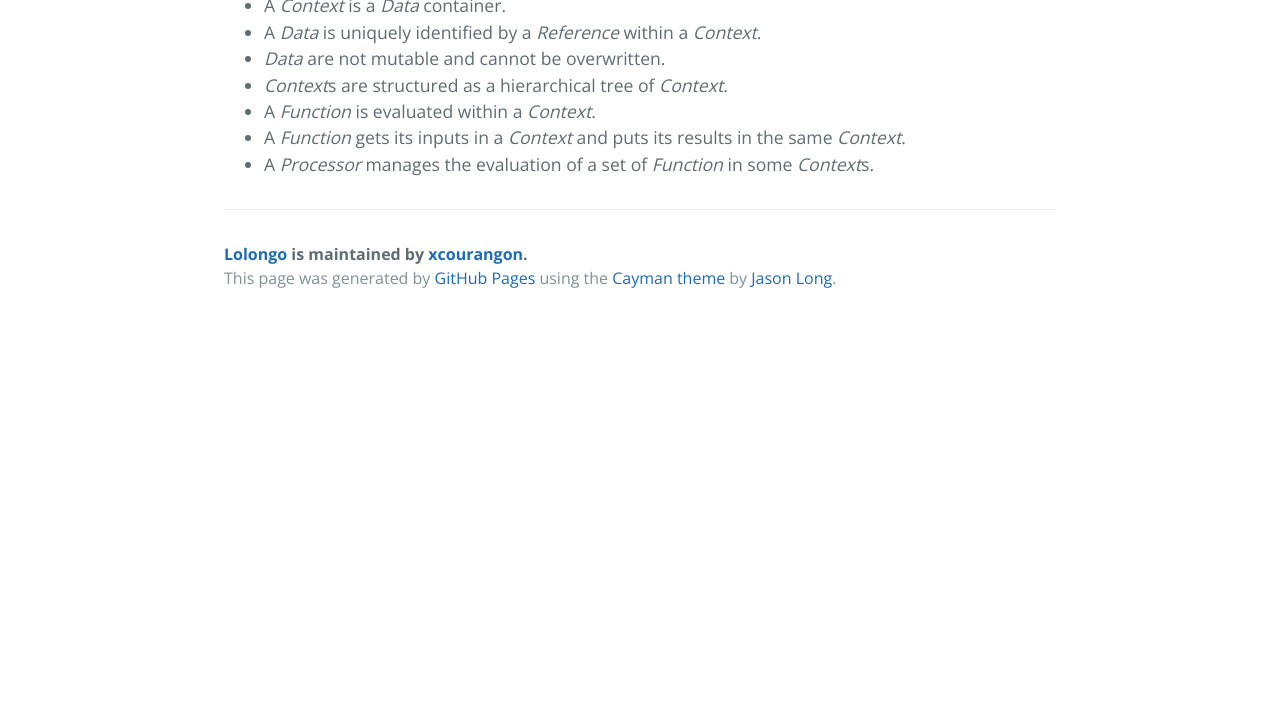
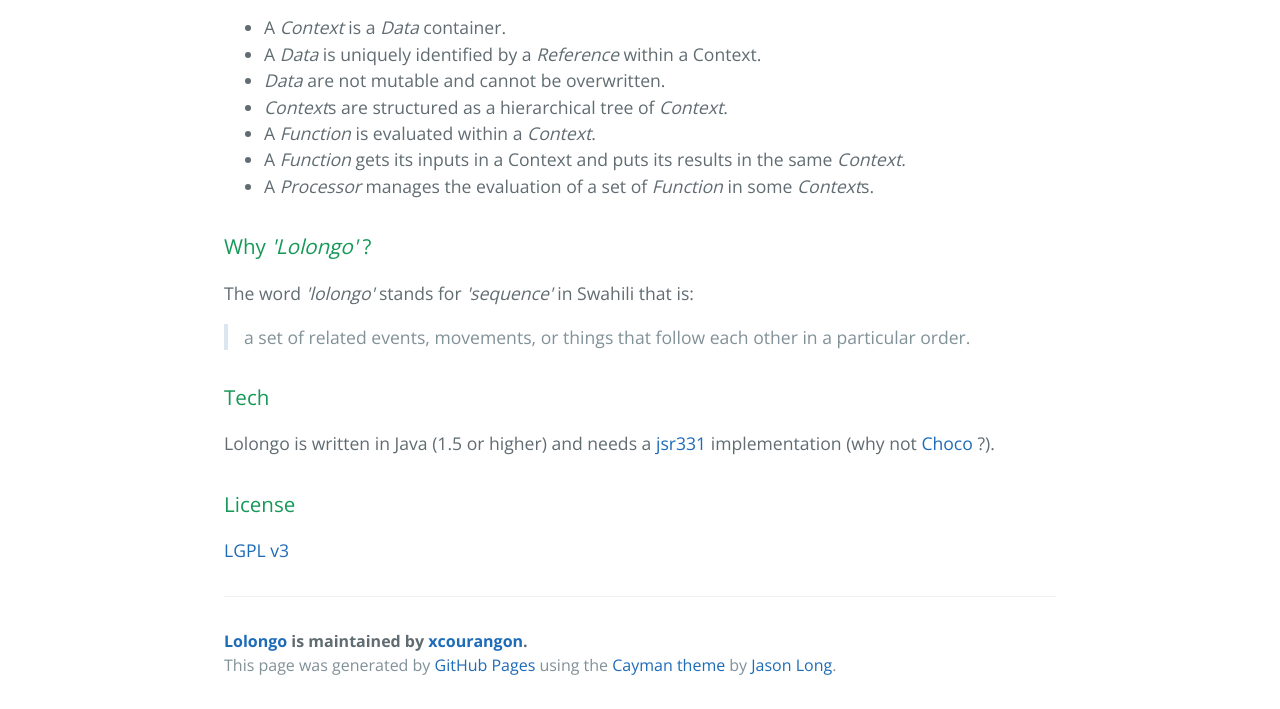
Before and after one commit to xcourangon/lolongo, a plain HTML site: page index.html in a window 1280 px wide. Shown: the part 468-1177 px from the top of the page. Before the commit the page ends 800 px from the top, so only its background shows below. Drawn offline with nearby package versions, Linux system fonts and the light colour scheme.

Commit message:
Create gh-pages branch via GitHub

```diff
--- a/index.html
+++ b/index.html
@@ -19,22 +19,41 @@
     </section>
 
     <section class="main-content">
-      <h3>
-<a id="what-is-lolongo-" class="anchor" href="#what-is-lolongo-" aria-hidden="true"><span class="octicon octicon-link"></span></a>What is Lolongo ?</h3>
+      <h1>
+<a id="lolongo" class="anchor" href="#lolongo" aria-hidden="true"><span class="octicon octicon-link"></span></a>Lolongo</h1>
 
-<p>Lolongo is a simple data structure with a simple computation model:</p>
+<p>Lolongo is a small framework that provides a simple but efficient computational model:</p>
 
 <ul>
-<li>A <i>Context</i> is a <i>Data</i> container.</li>
-<li>A <i>Data</i> is uniquely identified by a <i>Reference</i> within a <i>Context</i>.</li>
+<li>A <em>Context</em> is a <em>Data</em> container.</li>
+<li>A <em>Data</em> is uniquely identified by a <em>Reference</em> within a Context.</li>
 <li>
-<i>Data</i> are not mutable and cannot be overwritten.</li>
+<em>Data</em> are not mutable and cannot be overwritten.</li>
 <li>
-<i>Context</i>s are structured as a hierarchical tree of <i>Context</i>.</li>
-<li>A <i>Function</i> is evaluated within a <i>Context</i>.</li>
-<li>A <i>Function</i> gets its inputs in a <i>Context</i> and puts its results in the same <i>Context</i>.</li>
-<li>A <i>Processor</i> manages the evaluation of a set of <i>Function</i> in some <i>Context</i>s.</li>
+<em>Context</em>s are structured as a hierarchical tree of <em>Context</em>.</li>
+<li>A <em>Function</em> is evaluated within a <em>Context</em>.</li>
+<li>A <em>Function</em> gets its inputs in a Context and puts its results in the same <em>Context</em>.</li>
+<li>A <em>Processor</em> manages the evaluation of a set of <em>Function</em> in some <em>Context</em>s.</li>
 </ul>
+
+<h3>
+<a id="why-lolongo-" class="anchor" href="#why-lolongo-" aria-hidden="true"><span class="octicon octicon-link"></span></a>Why <em>'Lolongo'</em> ?</h3>
+
+<p>The word <em>'lolongo'</em> stands for <em>'sequence'</em> in Swahili that is:</p>
+
+<blockquote>
+<p>a set of related events, movements, or things that follow each other in a particular order.</p>
+</blockquote>
+
+<h3>
+<a id="tech" class="anchor" href="#tech" aria-hidden="true"><span class="octicon octicon-link"></span></a>Tech</h3>
+
+<p>Lolongo is written in Java (1.5 or higher) and needs a <a href="http://jsr331.org/">jsr331</a> implementation (why not <a href="http://choco-solver.org/">Choco</a> ?).</p>
+
+<h3>
+<a id="license" class="anchor" href="#license" aria-hidden="true"><span class="octicon octicon-link"></span></a>License</h3>
+
+<p><a href="http://www.gnu.org/licenses/lgpl.txt">LGPL v3</a></p>
 
       <footer class="site-footer">
         <span class="site-footer-owner"><a href="https://github.com/xcourangon/lolongo">Lolongo</a> is maintained by <a href="https://github.com/xcourangon">xcourangon</a>.</span>
--- a/params.json
+++ b/params.json
@@ -1 +1 @@
-{"name":"Lolongo","tagline":"","body":"### What is Lolongo ?\r\nLolongo is a simple data structure with a simple computation model:\r\n* A <i>Context</i> is a <i>Data</i> container.\r\n* A <i>Data</i> is uniquely identified by a <i>Reference</i> within a <i>Context</i>.\r\n* <i>Data</i> are not mutable and cannot be overwritten.\r\n* <i>Context</i>s are structured as a hierarchical tree of <i>Context</i>.\r\n* A <i>Function</i> is evaluated within a <i>Context</i>.\r\n* A <i>Function</i> gets its inputs in a <i>Context</i> and puts its results in the same <i>Context</i>.\r\n* A <i>Processor</i> manages the evaluation of a set of <i>Function</i> in some <i>Context</i>s.\r\n","google":"","note":"Don't delete this file! It's used internally to help with page regeneration."}
+{"name":"Lolongo","tagline":"","body":"# Lolongo\r\nLolongo is a small framework that provides a simple but efficient computational model:\r\n* A *Context* is a *Data* container.\r\n* A *Data* is uniquely identified by a *Reference* within a Context.\r\n* *Data* are not mutable and cannot be overwritten.\r\n* *Context*s are structured as a hierarchical tree of *Context*.\r\n* A *Function* is evaluated within a *Context*.\r\n* A *Function* gets its inputs in a Context and puts its results in the same *Context*.\r\n* A *Processor* manages the evaluation of a set of *Function* in some *Context*s.\r\n\r\n### Why *'Lolongo'* ?\r\n\r\nThe word *'lolongo'* stands for *'sequence'* in Swahili that is:\r\n> a set of related events, movements, or things that follow each other in a particular order.\r\n\r\n### Tech\r\n\r\nLolongo is written in Java (1.5 or higher) and needs a [jsr331](http://jsr331.org/) implementation (why not [Choco](http://choco-solver.org/) ?).\r\n\r\n### License\r\n\r\n[LGPL v3](http://www.gnu.org/licenses/lgpl.txt)\r\n","google":"","note":"Don't delete this file! It's used internally to help with page regeneration."}
```
